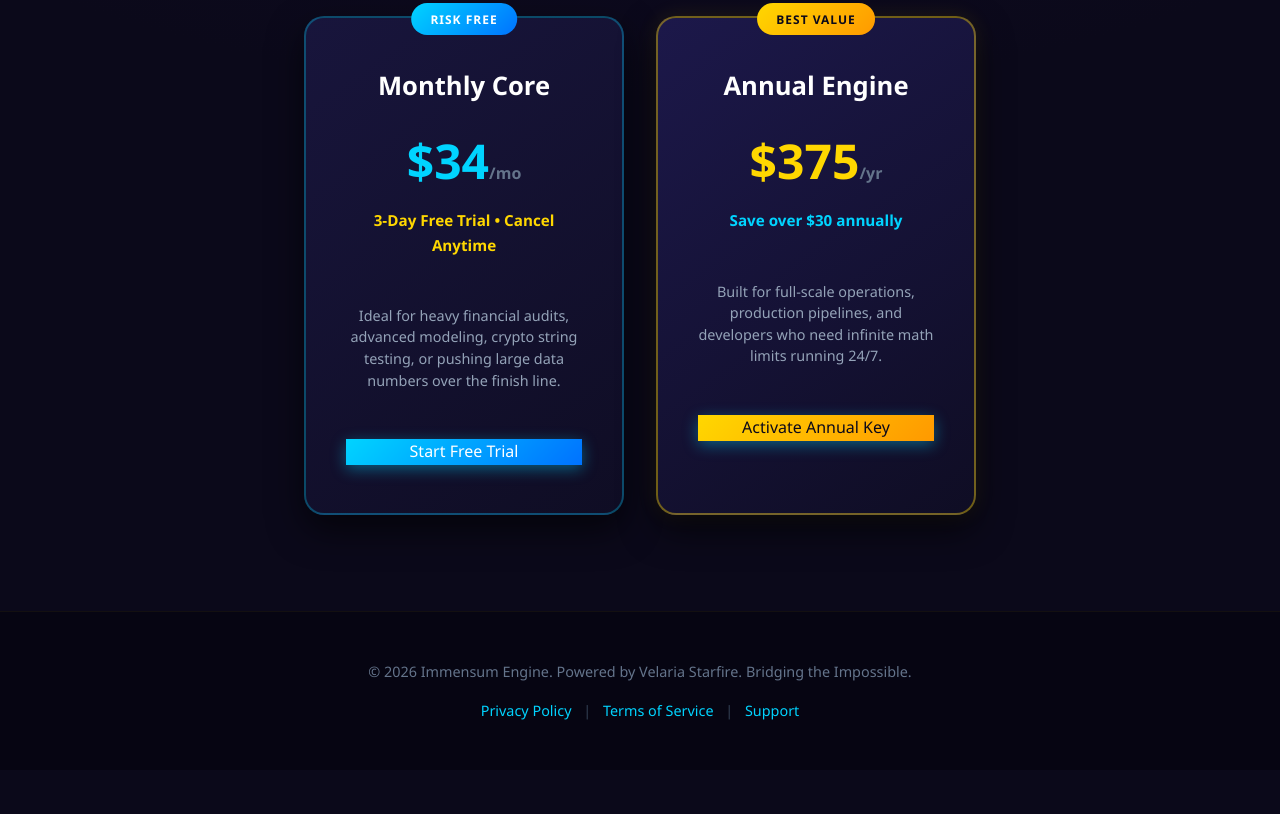
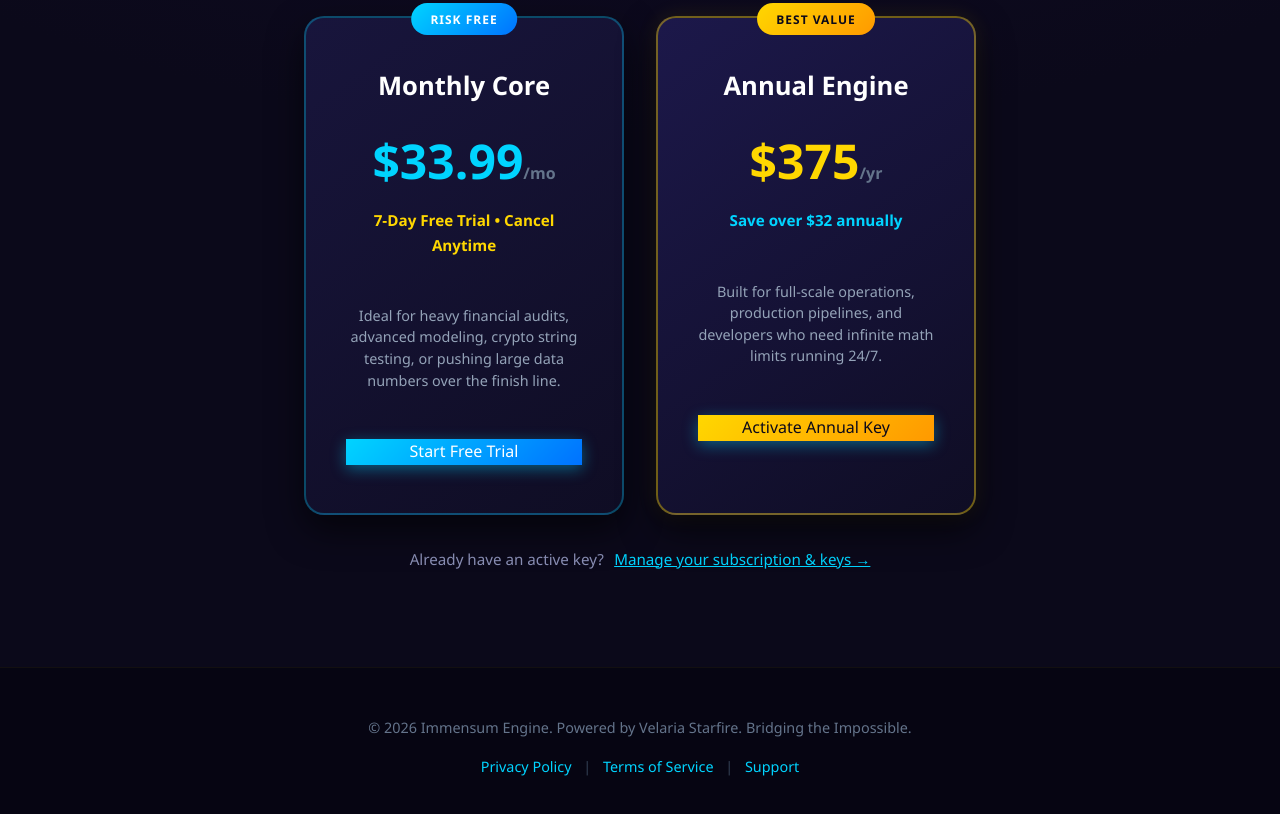
Before and after one commit to velariastarfire/Immensum, a plain HTML site: page sheets-module.html in a window 1280 px wide. Shown: the part 1658-2472 px from the top of the page. Before the commit the page ends 2428 px from the top, so only its background shows below. Drawn offline with Linux system fonts and the light colour scheme.

Commit message:
link the lemon

```diff
--- a/sheets-module.html
+++ b/sheets-module.html
@@ -81,7 +81,7 @@
             </div>
         </section>
 
-        <!-- 💎 IMMENSUM SUBSCRIPTION TIERS -->
+<!-- 💎 IMMENSUM SUBSCRIPTION TIERS -->
         <section id="pricing" class="pricing-section">
             <h2>Get Core Access</h2>
             <p>No hidden limits. No corporate runarounds. Just pure computation power.</p>
@@ -92,10 +92,10 @@
                 <div class="pricing-card monthly-variant">
                     <span class="card-badge blue-glow">Risk Free</span>
                     <h3 style="color: #fff; font-size: 1.6rem; margin-bottom: 1rem;">Monthly Core</h3>
-                    <div class="price-display cyan-text">$34<span class="price-sub">/mo</span></div>
-                    <p class="price-highlight-text" style="color: #ffd700;">3-Day Free Trial • Cancel Anytime</p>
+                    <div class="price-display cyan-text">$33.99<span class="price-sub">/mo</span></div>
+                    <p class="price-highlight-text" style="color: #ffd700;">7-Day Free Trial • Cancel Anytime</p>
                     <p class="price-description">Ideal for heavy financial audits, advanced modeling, crypto string testing, or pushing large data numbers over the finish line.</p>
-                    <a href="https://github.com/velariastarfire/Immensum/issues" target="_blank" class="btn-primary" style="display: block; text-align: center; text-decoration: none; box-sizing: border-box;">Start Free Trial</a>
+                    <a href="https://recursiveroots.lemonsqueezy.com/buy/d867c4be-e28a-4db3-9828-86d149ff966c" target="_blank" class="btn-primary" style="display: block; text-align: center; text-decoration: none; box-sizing: border-box;">Start Free Trial</a>
                 </div>
 
                 <!-- Annual Card -->
@@ -103,11 +103,20 @@
                     <span class="card-badge gold-glow">Best Value</span>
                     <h3 style="color: #fff; font-size: 1.6rem; margin-bottom: 1rem;">Annual Engine</h3>
                     <div class="price-display gold-text">$375<span class="price-sub">/yr</span></div>
-                    <p class="price-highlight-text" style="color: #00d4ff;">Save over $30 annually</p>
+                    <p class="price-highlight-text" style="color: #00d4ff;">Save over $32 annually</p>
                     <p class="price-description">Built for full-scale operations, production pipelines, and developers who need infinite math limits running 24/7.</p>
-                    <a href="https://github.com/velariastarfire/Immensum/issues" target="_blank" class="btn-primary" style="display: block; text-align: center; text-decoration: none; box-sizing: border-box; background: linear-gradient(135deg, #ffd700, #ff9900); color: #0b091a;">Activate Annual Key</a>
+                    <!-- Replace with annual product checkout link once created in LemonSqueezy -->
+                    <a href="https://recursiveroots.lemonsqueezy.com/buy/d867c4be-e28a-4db3-9828-86d149ff966c" target="_blank" class="btn-primary" style="display: block; text-align: center; text-decoration: none; box-sizing: border-box; background: linear-gradient(135deg, #ffd700, #ff9900); color: #0b091a;">Activate Annual Key</a>
                 </div>
 
+            </div>
+
+            <!-- Customer Key & Subscription Portal Link -->
+            <div style="text-align: center; margin-top: 2rem;">
+                <p style="color: #8a8fb5; font-size: 0.95rem;">
+                    Already have an active key?
+                    <a href="https://recursiveroots.lemonsqueezy.com/billing" target="_blank" style="color: #00d4ff; text-decoration: underline; margin-left: 0.4rem;">Manage your subscription & keys →</a>
+                </p>
             </div>
         </section>
 
```
